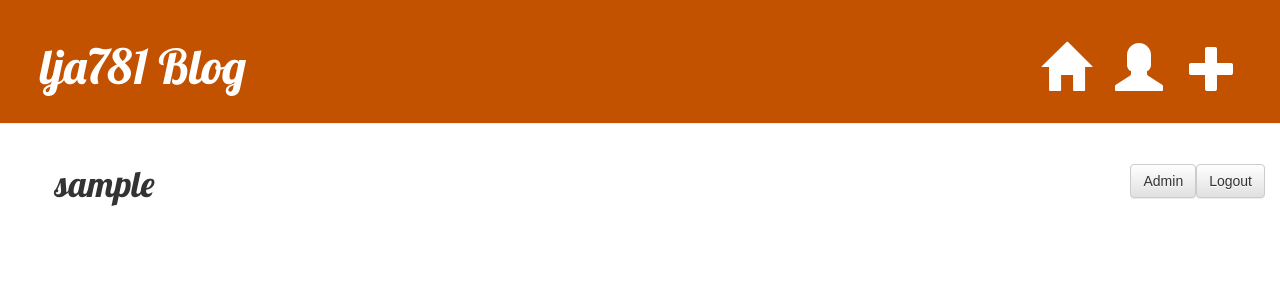
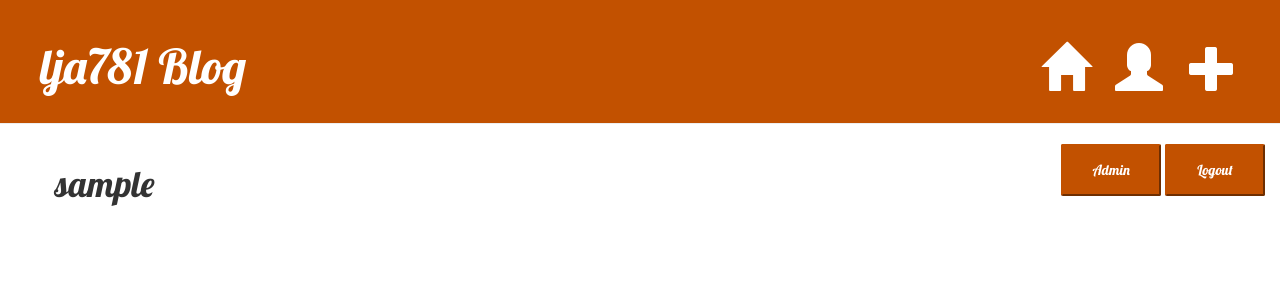
Before and after one commit to lja781/webapp, a Django app: page /accounts/profile/ in a window 1280 px wide. Shown: the top 300 px of the page. Run offline with Django 3.2, Linux system fonts and the light colour scheme; the visitor is signed in with stand-in values (Sample User, id 1); some libraries are stand-ins or nearby versions.

Commit message:
Added word truncations and reformatted button styles

```diff
--- a/accounts/templates/accounts/login.html
+++ b/accounts/templates/accounts/login.html
@@ -7,9 +7,9 @@
             <form method="post">
                 {% csrf_token %}
                 {{ form.as_p }}
-                <button type="submit">Login</button>
+                <button class="simple-button" type="submit">Login</button>
+                <a class="simple-button" href="{% url 'signup' %}" style="left: 30px;">Sign up</a>
             </form>
         </div>
-        <a class="btn btn-default" href="{% url 'signup' %}">Sign up</a>
     </div>
 {% endblock %}
--- a/accounts/templates/accounts/logout.html
+++ b/accounts/templates/accounts/logout.html
@@ -3,6 +3,6 @@
 {% block content %}
     <div class="col-xs-12 col-sm-12 col-md-12 col-lg-12">
         <p>Logged out.</p>
-        <a class="btn btn-default" href="{% url 'home' %}">Home</a>
+        <a class="simple-button" href="{% url 'home' %}">Home</a>
     </div>
 {% endblock %}
--- a/accounts/templates/accounts/profile.html
+++ b/accounts/templates/accounts/profile.html
@@ -2,10 +2,12 @@
 
 {% block content %}
     <div class="col-xs-12 col-sm-12 col-md-12 col-lg-12">
-        <h1>{{ user.username }}
-            <a class="btn btn-default" href="{% url 'logout' %}">Logout</a>
+        <h1 class="sub-header">{{ user.username }}</h1>
+        <span class="right-align">
         {% if user.is_superuser %}
-            <a class="btn btn-default" href="{% url 'admin:index' %}">Admin</a>
-        {% endif %}</h1>
+            <a class="simple-button" href="{% url 'admin:index' %}">Admin</a>
+        {% endif %}
+        <a class="simple-button" href="{% url 'logout' %}">Logout</a>
+        </span>
     </div>
 {% endblock %}
--- a/accounts/templates/accounts/signup.html
+++ b/accounts/templates/accounts/signup.html
@@ -6,7 +6,7 @@
         <form method="post">
             {% csrf_token %}
             {{ form.as_p }}
-            <button type="submit">Sign up</button>
+            <button class="simple-button" type="submit">Sign up</button>
         </form>
     </div>
 {% endblock %}
--- a/blog/static/css/blog.css
+++ b/blog/static/css/blog.css
@@ -2,6 +2,10 @@
     background-color: #c25100;
     margin-top: 0;
     padding: 20px 20px 20px 40px;
+    position: sticky;
+    top: 0;
+    z-index: 1;
+    width: 100%;
 }
 
 .page-header h1, .page-header h1 a, .page-header h1 a:visited, .page-header h1 a:active {
@@ -12,10 +16,19 @@
 
 .content {
     margin-left: 40px;
+    margin-top: 0px;
 }
 
 h1, h2, h3, h4 {
     font-family: 'Lobster', cursive;
+}
+
+.sub-header {
+    display: inline-block;
+}
+
+.right-align {
+    float: right;
 }
 
 .btn, .btn-default {
@@ -93,6 +106,25 @@ h1, h2, h3, h4 {
     font-size: 20pt;
 }
 
+.simple-button {
+    font-size: 28pt;
+    font-family: 'Lobster', cursive;
+    background-color: #c25100;
+    border-radius: 2px;
+    border-color: #c25100;
+    border-style: outset;
+    border-width: 2px;
+    min-width: 100px;
+    min-height: 4px;
+    position: relative;
+    color: #ffffff;
+    padding: 1em 1.5em;
+    text-align: center;
+    text-decoration: none;
+    font-size: 1em;
+    display: inline-block;
+}
+
 textarea {
     resize: none;
 }
--- a/blog/templates/blog/post_list.html
+++ b/blog/templates/blog/post_list.html
@@ -13,7 +13,7 @@
                 <div class="col-xs-9 col-sm-9 col-md-9 col-lg-9">
                     <h2><a href="{% url 'post_detail' pk=post.pk %}">{{ post.title }}</a></h2>
                     <div class="content-preview">
-                        <p>{{ post.text|linebreaksbr }}</p>
+                        <p>{{ post.text|linebreaksbr|truncatewords:80 }}</p>
                     </div>
                 </div>
                 <div class="col-xs-3 col-sm-3 col-md-3 col-lg-3">
@@ -25,6 +25,7 @@
                         Author: {{ post.author }}
                     </div>
                 </div>
+            </div>
         {% endfor %}
     {% endif %}
 {% endblock %}
```
